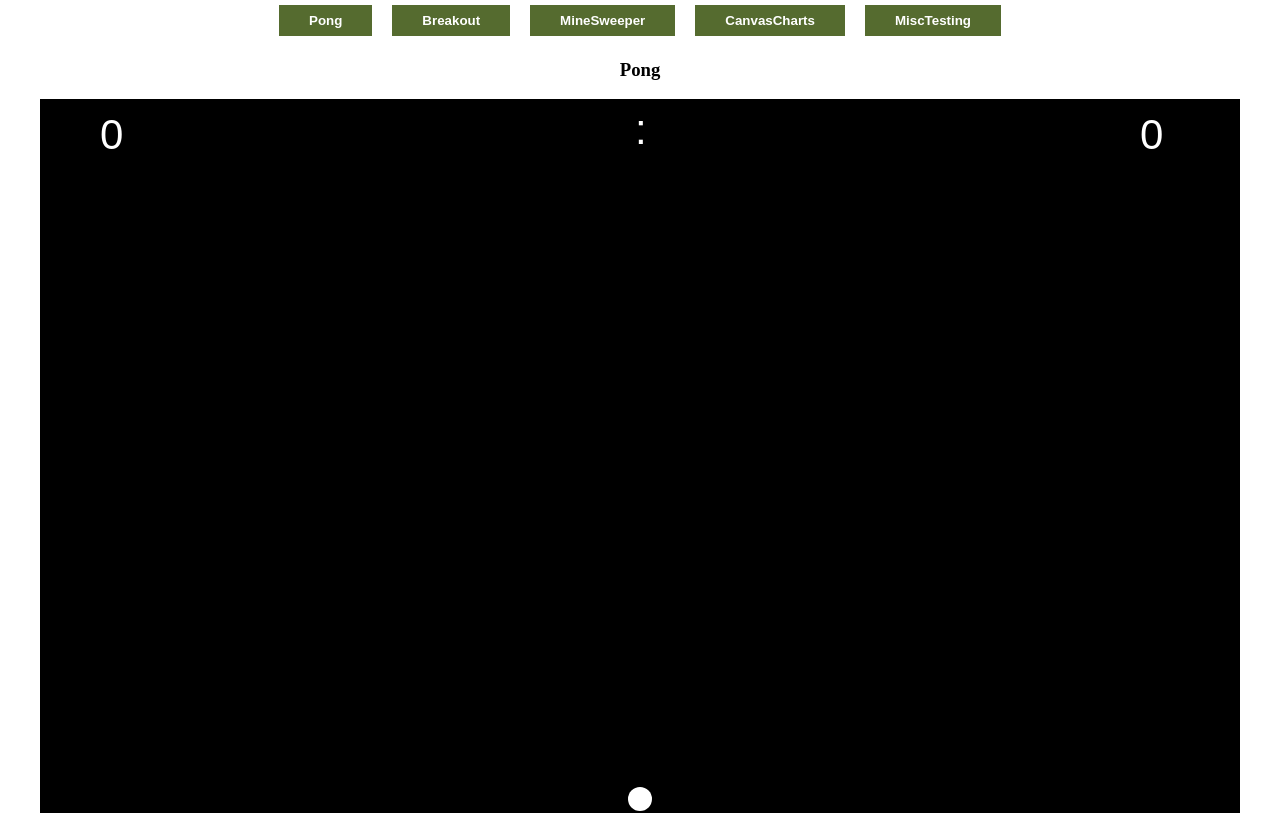
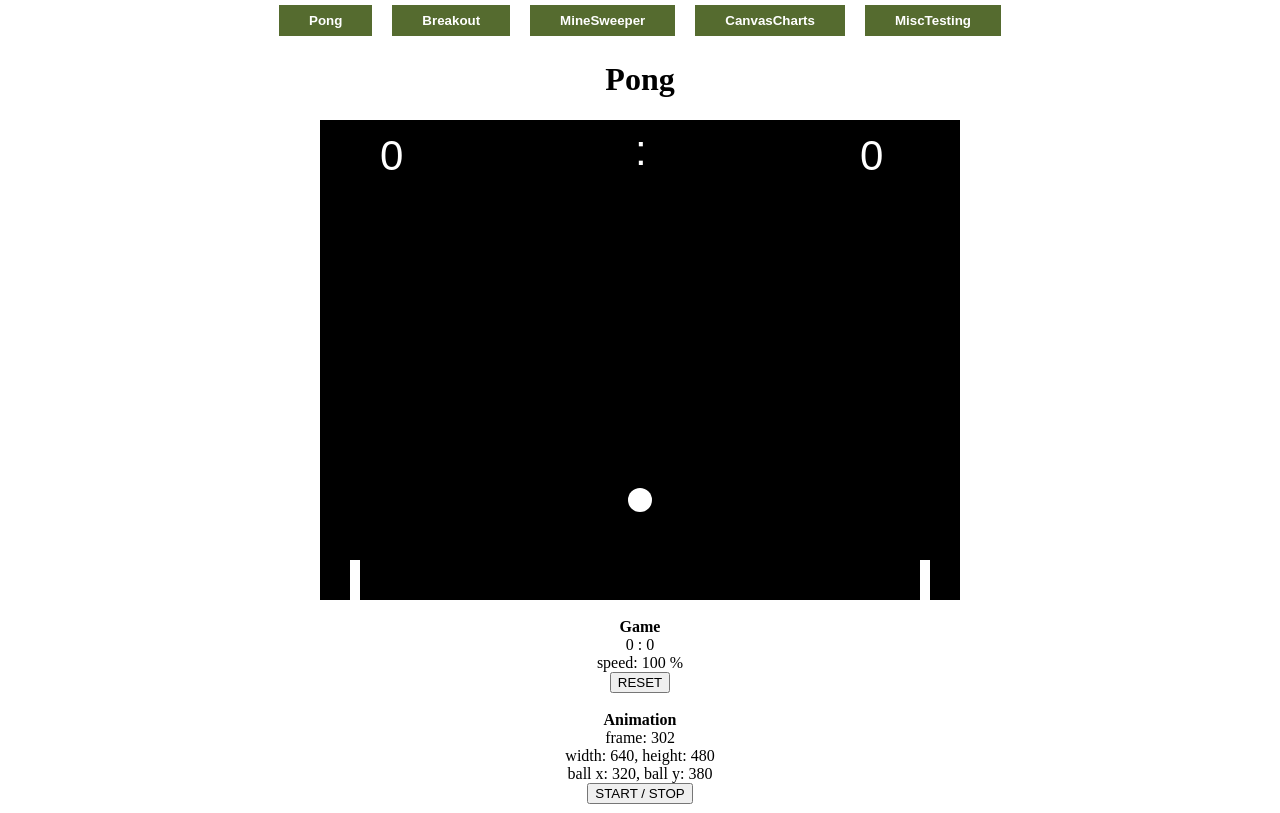
Before and after one commit to apoyhonen/base, a Vue app: page / in a window 1280 px wide. Shown: the top 813 px of the page. Built offline with nearby package versions, Linux system fonts and the light colour scheme.

Commit message:
pong improve canvas size setting to dynamic; fix paddle movements with keys; bind space/enter to launch ball

```diff
--- a/src/apps/SmileyPong.vue
+++ b/src/apps/SmileyPong.vue
@@ -1,6 +1,6 @@
 <template>
-  <h3>Pong</h3>
-  <canvas id="myCanvas" width="1200" height="800" @click="canvasClicked"></canvas>
+  <h1>Pong</h1>
+  <canvas id="myCanvas" width="400" height="300" @click="canvasClicked"></canvas>
   <div>
     <br>
     <b>Game</b><br>
@@ -34,6 +34,8 @@ const isRunning = ref(true);
 
 onMounted(() => {
   canvas = document.getElementById("myCanvas");
+  canvas.width = window.innerWidth * 0.5;
+  canvas.height = window.innerHeight * 0.6;
   c = canvas.getContext("2d");
 
   ballX = canvas.width / 2;
@@ -174,15 +176,15 @@ let rightDownPressed = false;
 
 function drawPaddles() {
   if (leftUpPressed) {
-    leftPaddleY = Math.min(leftPaddleY - 7, 0);
+    leftPaddleY = Math.max(leftPaddleY - 7, 0);
   } else if (leftDownPressed) {
-    leftPaddleY = Math.max(leftPaddleY + 7, canvas.height - paddleHeight);
+    leftPaddleY = Math.min(leftPaddleY + 7, canvas.height - paddleHeight);
   }
 
   if (rightUpPressed) {
-    rightPaddleY = Math.min(rightPaddleY - 7, 0);
+    rightPaddleY = Math.max(rightPaddleY - 7, 0);
   } else if (rightDownPressed) {
-    rightPaddleY = Math.max(rightPaddleY + 7, canvas.height - paddleHeight);
+    rightPaddleY = Math.min(rightPaddleY + 7, canvas.height - paddleHeight);
   }
 
   c.fillStyle = paddleColor;
@@ -213,6 +215,11 @@ function keyDownHandler(e) {
     rightUpPressed = true;
   } else if (e.key === "Down" || e.key === "ArrowDown") {
     rightDownPressed = true;
+  }
+
+  // launch ball with Space
+  if ((e.key === ' ' || e.key === 'Enter') && canvas.parentElement) {
+    canvasClicked();
   }
 
   // reset & pause
```
